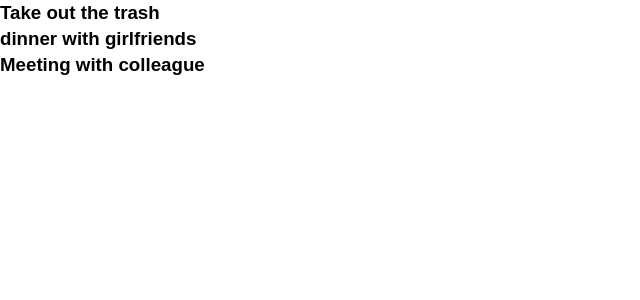
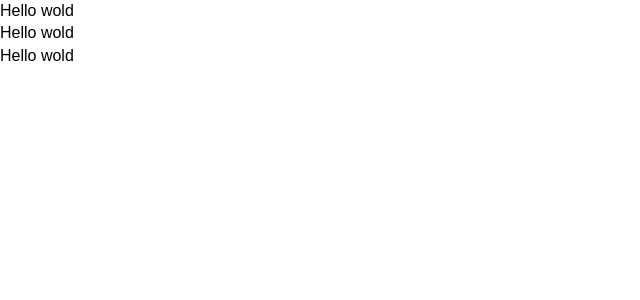
Before and after one commit to jontran8998/React_App_TodoList, a React (Create React App) app: page / in a window 1280 px wide. Shown: the top 300 px of the page, without its empty margins (0-640 px from the left). Built offline with nearby package versions, Linux system fonts and the light colour scheme; the HTML template or start-up script is replaced by a standard one.

Commit message:
create new como TodoItem

```diff
--- /dev/null
+++ b/src/components/TodoItems.js
@@ -0,0 +1,11 @@
+import React, { Component } from 'react';
+
+export default class TodoItems extends Component {
+  render() {
+    return (
+      <div>
+        <p>Hello wold</p>
+      </div>
+    )
+  }
+}
--- a/src/components/Todos.js
+++ b/src/components/Todos.js
@@ -1,9 +1,10 @@
-import React, { Component } from 'react';
+import React, { Component } from 'react'
+import TodoItem from './TodoItems'
 
 export class Todos extends Component {
   render() {
     return this.props.todos.map((todo) => (
-      <h3>{todo.title}</h3>
+      <TodoItem todo={todo} />
     ));
   }
 }
```
